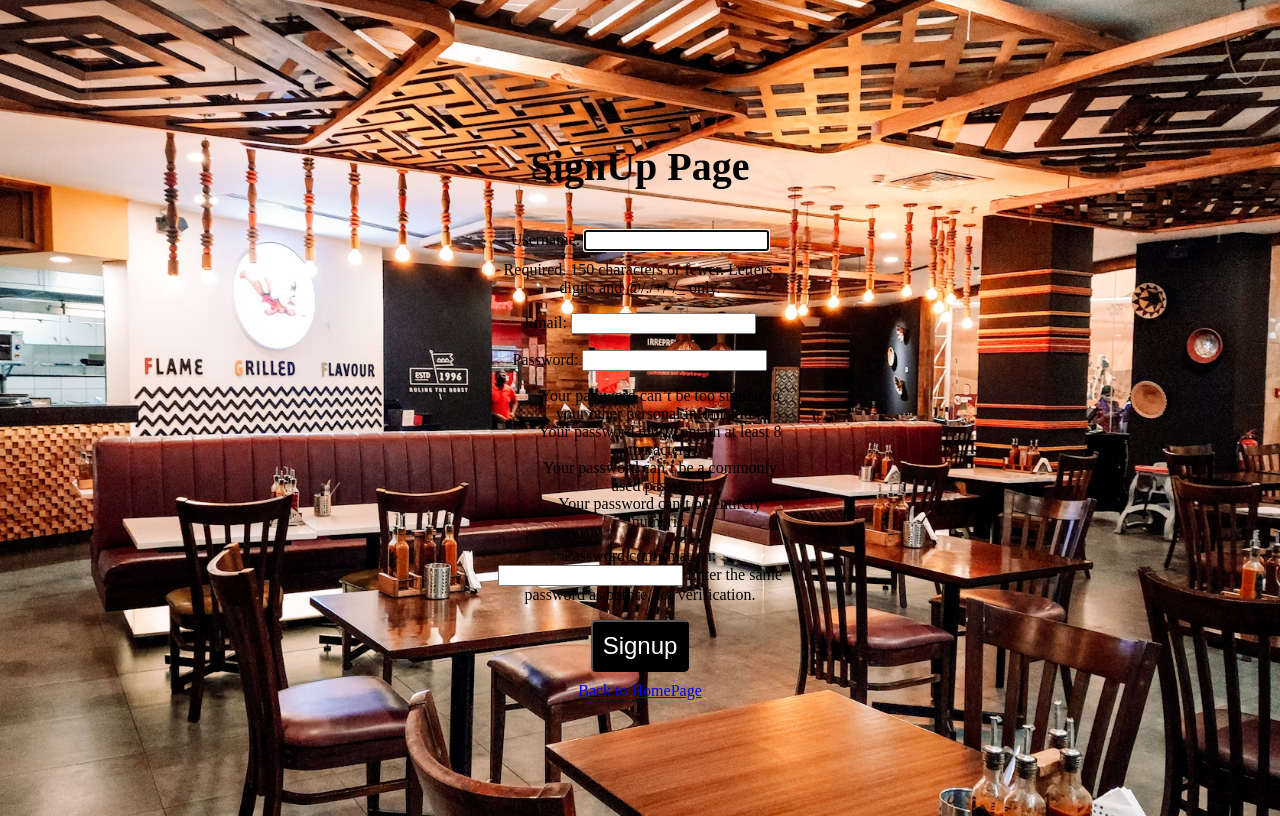
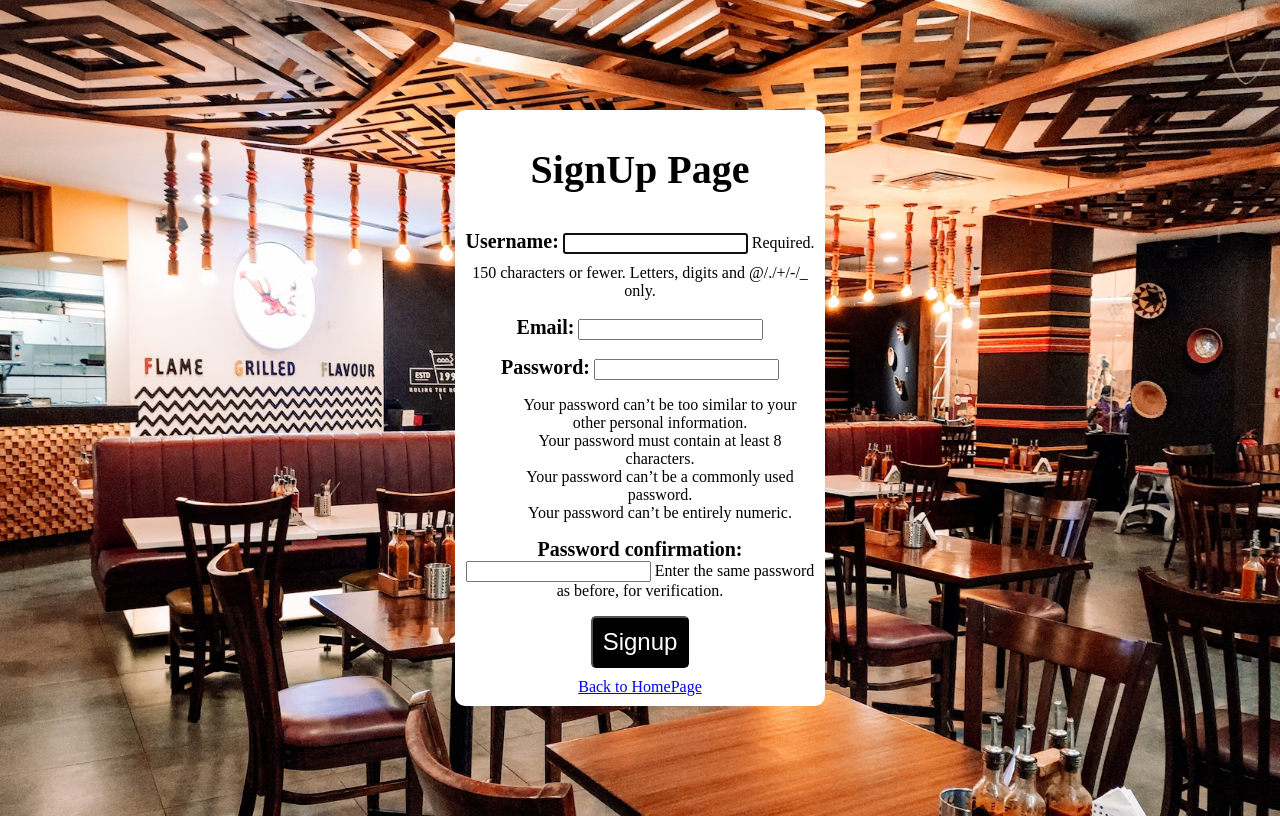
Before and after one commit to ashley9368/restaurant-booking-system, a Django app: page /accounts/signup/ in a window 1280 px wide. Run offline with Django 4.2, Linux system fonts and the light colour scheme.

Commit message:
style signup page and make it easier for user to signup

```diff
--- a/static/css/style.css
+++ b/static/css/style.css
@@ -346,12 +346,19 @@ ul {
 
 /* Login and signup page styles */
 .form-container {
-    width: 300px;
+    width: 350px;
     margin: 50px auto;
     padding: 10px;
     border-radius: 10px;
     text-align: center;
+    background-color: #ffffff;
 }
+
+.form-container label {
+    font-weight: bold;
+    font-size: 20px;
+}
+
 
 /* Login title */
 .form-container h1 {
```
